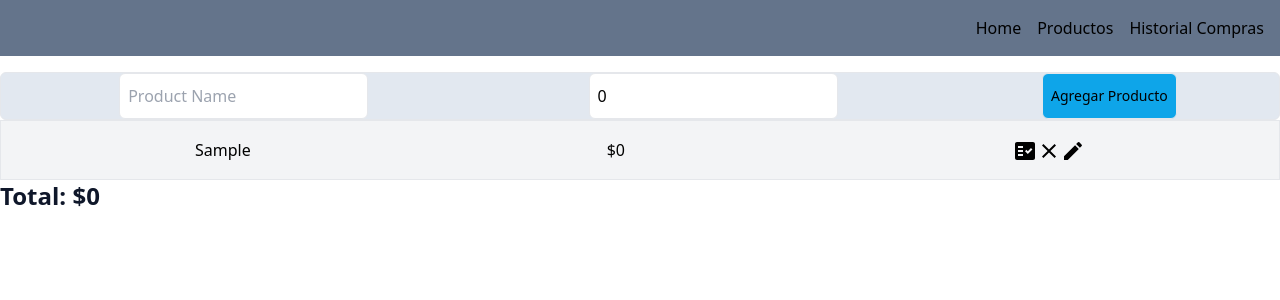
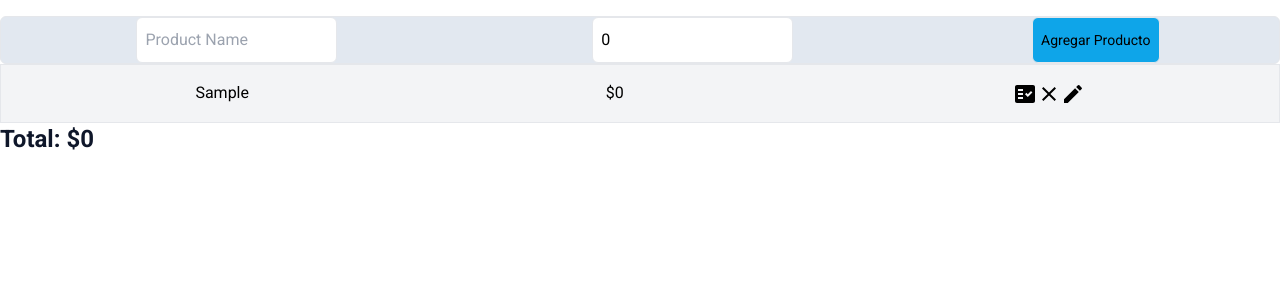
Before and after one commit to Kevin-ORojas/ShopWise, a React (Vite) app: page / in a window 1280 px wide. Both pictures are taken after typing "Sample" into the empty fields and a click on the button "Agregar Producto". Shown: the top 300 px of the page. Built offline with nearby package versions, Linux system fonts and the light colour scheme.

Commit message:
funcion de eliminar productos.

```diff
--- a/src/App.jsx
+++ b/src/App.jsx
@@ -1,12 +1,15 @@
 import { Nav } from "./components/Navbar/Nav";
 import { ProductForm } from "./components/ProductForm/ProductForm";
 import AcUnitIcon from "@mui/icons-material/AcUnit";
+import { ProductList } from "./components/ProductList/ProductList";
+import { useProducts } from "./hook/useProducts";
 
 export const App = () => {
+  const { products, addProduct, removeProduct, sumPrices } = useProducts();
+
   return (
-    <div>
-      <Nav />
-      <ProductForm />
+    <div className="mt-4 font-roboto">
+      <ProductForm addProduct={addProduct} />
     </div>
   );
 };
--- a/src/components/ProductForm/ProductForm.jsx
+++ b/src/components/ProductForm/ProductForm.jsx
@@ -3,8 +3,9 @@ import { ProductList } from "../ProductList/ProductList";
 import { useProducts } from "../../hook/useProducts";
 
 export const ProductForm = () => {
+  // Aquí es donde se almacenan y gestionan los productos
   const [inputValue, setInputValue] = useState("");
-  const { products, addProduct, sumPrices } = useProducts();
+  const { products, addProduct, sumPrices, removeProduct } = useProducts();
   const [precio, setPrecio] = useState(0);
 
   const handleSubmit = (e) => {
@@ -22,11 +23,8 @@ export const ProductForm = () => {
     setPrecio(Number(target.value));
   };
 
-  const handleSumaPrice = () => {
-    return products.reduce((acc, curr) => acc + curr.precio, 0);
-  };
   return (
-    <div className="mt-4">
+    <div className="mt-4 font-roboto">
       <form
         className="flex justify-around border h-12 bg-slate-200 rounded-md "
         onSubmit={handleSubmit}
@@ -54,9 +52,9 @@ export const ProductForm = () => {
         </button>
       </form>
 
-      <ProductList products={products} />
+      <ProductList products={products} removeProduct={removeProduct} />
       <h2 className="text-2xl font-bold text-slate-900">
-        Total: ${handleSumaPrice()}
+        Total: ${sumPrices()}
       </h2>
     </div>
   );
--- a/src/components/ProductList/ProductList.jsx
+++ b/src/components/ProductList/ProductList.jsx
@@ -1,9 +1,10 @@
 import FactCheckIcon from "@mui/icons-material/FactCheck";
 import ClearIcon from "@mui/icons-material/Clear";
 import EditIcon from "@mui/icons-material/Edit";
-export const ProductList = ({ products }) => {
+
+export const ProductList = ({ products, removeProduct }) => {
   return (
-    <div className="">
+    <div className="font-roboto">
       {products.map(({ id, nombre, precio }) => (
         <div
           className="sm:flex sm:w-full border p-4 flex justify-around items-center bg-gray-100"
@@ -13,7 +14,10 @@ export const ProductList = ({ products }) => {
           <p>${precio}</p>
           <div className="ml-8 gap-4">
             <FactCheckIcon className="blue text-sm" />
-            <ClearIcon className="red text-sm" />
+            <ClearIcon
+              className="red text-sm cursor-pointer"
+              onClick={() => removeProduct(id)}
+            />
             <EditIcon className="green text-sm" />
           </div>
         </div>
--- a/src/hook/useProducts.js
+++ b/src/hook/useProducts.js
@@ -23,9 +23,15 @@ export const useProducts = () => {
     return products.reduce((total, product) => total + product.precio, 0);
   };
 
+  const removeProduct = (id) => {
+    const newProducts = products.filter((product) => product.id !== id);
+    setProducts(newProducts);
+  };
+
   return {
     products,
     addProduct,
     sumPrices,
+    removeProduct,
   };
 };
```
